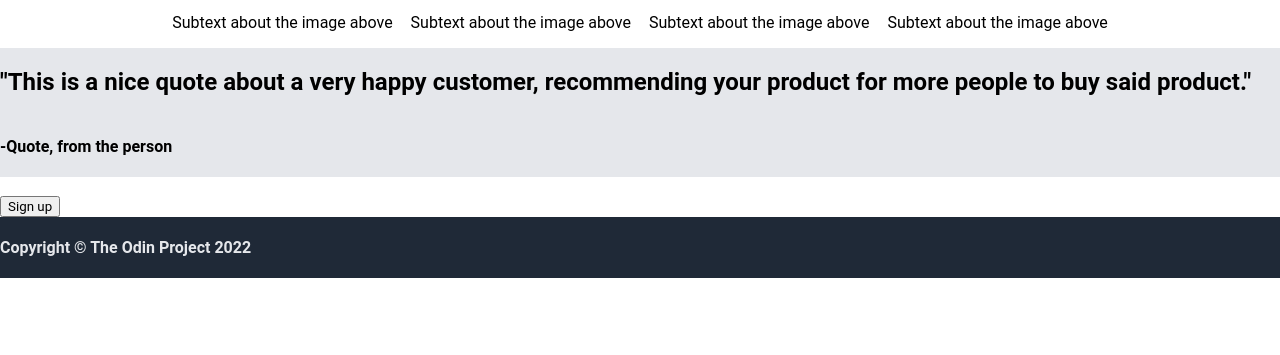
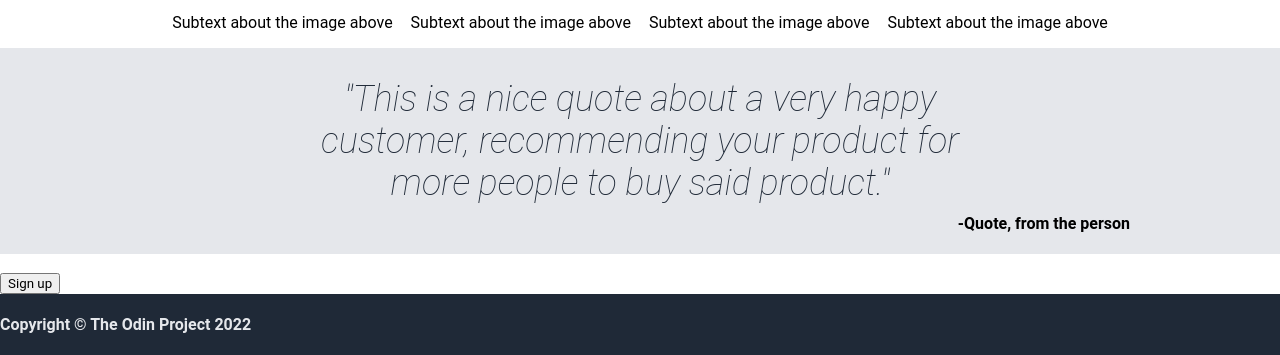
Before and after one commit to RichardKingg/TOP-landing-page, a plain HTML site: page index.html in a window 1280 px wide. Shown: the part 626-981 px from the top of the page. Before the commit the page ends 904 px from the top, so only its background shows below. Drawn offline with Linux system fonts and the light colour scheme.

Commit message:
Add a div for arrangement, last tweaks for content2-div

```diff
--- a/index.html
+++ b/index.html
@@ -81,10 +81,12 @@
     <!-- content div 2 -->
 
     <div class="content2-div">
-      <h2 class="quote">
-        "This is a nice quote about a very happy customer, recommending your
-        product for more people to buy said product."
-      </h2>
+      <div class="content2-arranger">
+        <h2 class="quote">
+          "This is a nice quote about a very happy customer, recommending your
+          product for more people to buy said product."
+        </h2>
+      </div>
       <h4 class="quote-footer">-Quote, from the person</h4>
     </div>
 
--- a/styles.css
+++ b/styles.css
@@ -148,6 +148,30 @@ body {
   display: flex;
   flex-direction: column;
   background: #e5e7eb;
+  padding-left: 50px;
+  padding-right: 50px;
+}
+
+.content2-arranger {
+  display: flex;
+  justify-content: center;
+  align-items: center;
+}
+
+.quote {
+  text-align: center;
+  font-size: 36px;
+  font-weight: 100;
+  color: #1f2937;
+  font-style: italic;
+  max-width: 700px;
+}
+
+.quote-footer {
+  display: flex;
+  align-self: flex-end;
+  padding-right: 100px;
+  margin-top: -20px;
 }
 
 /* end of content div 2 */
```
